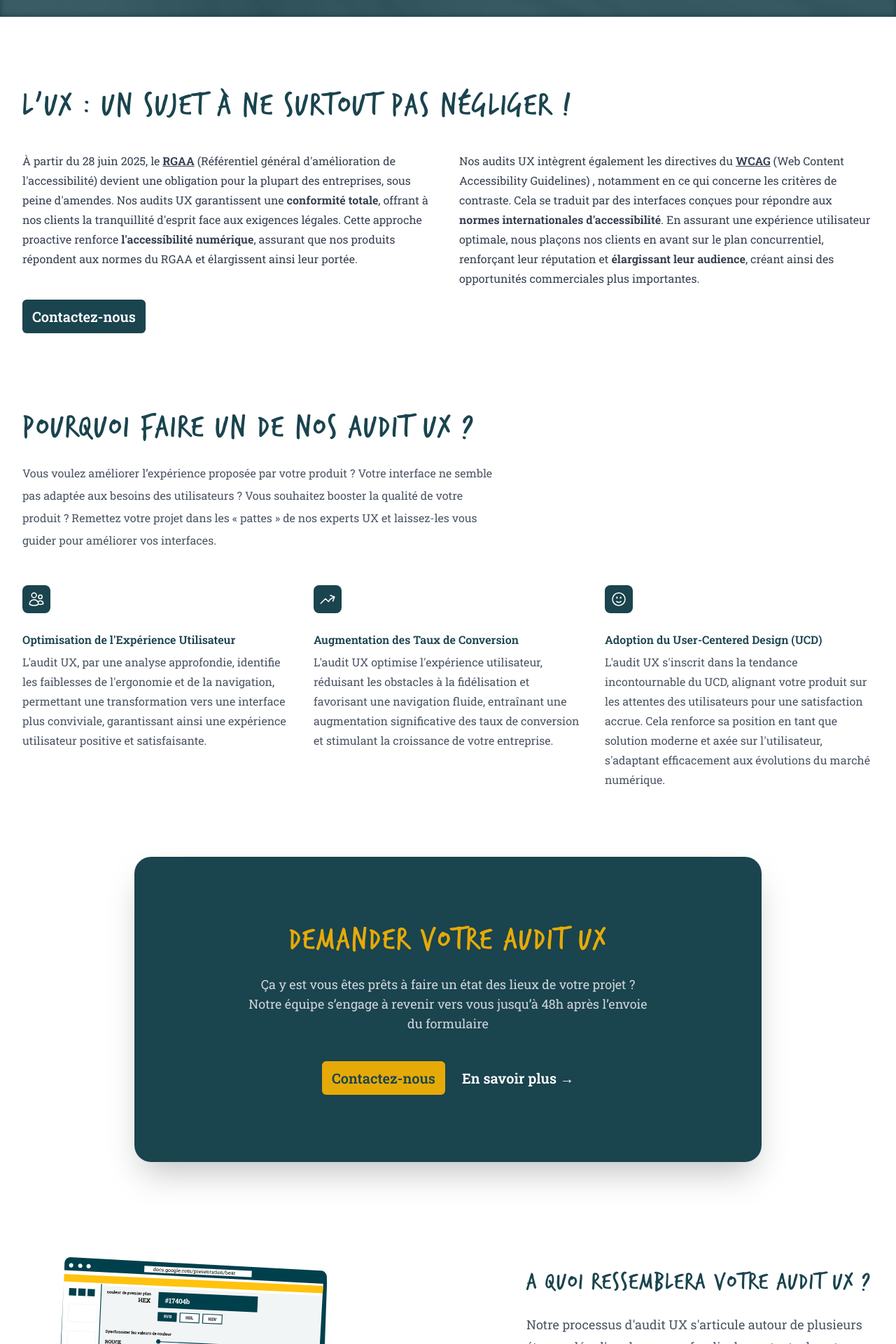
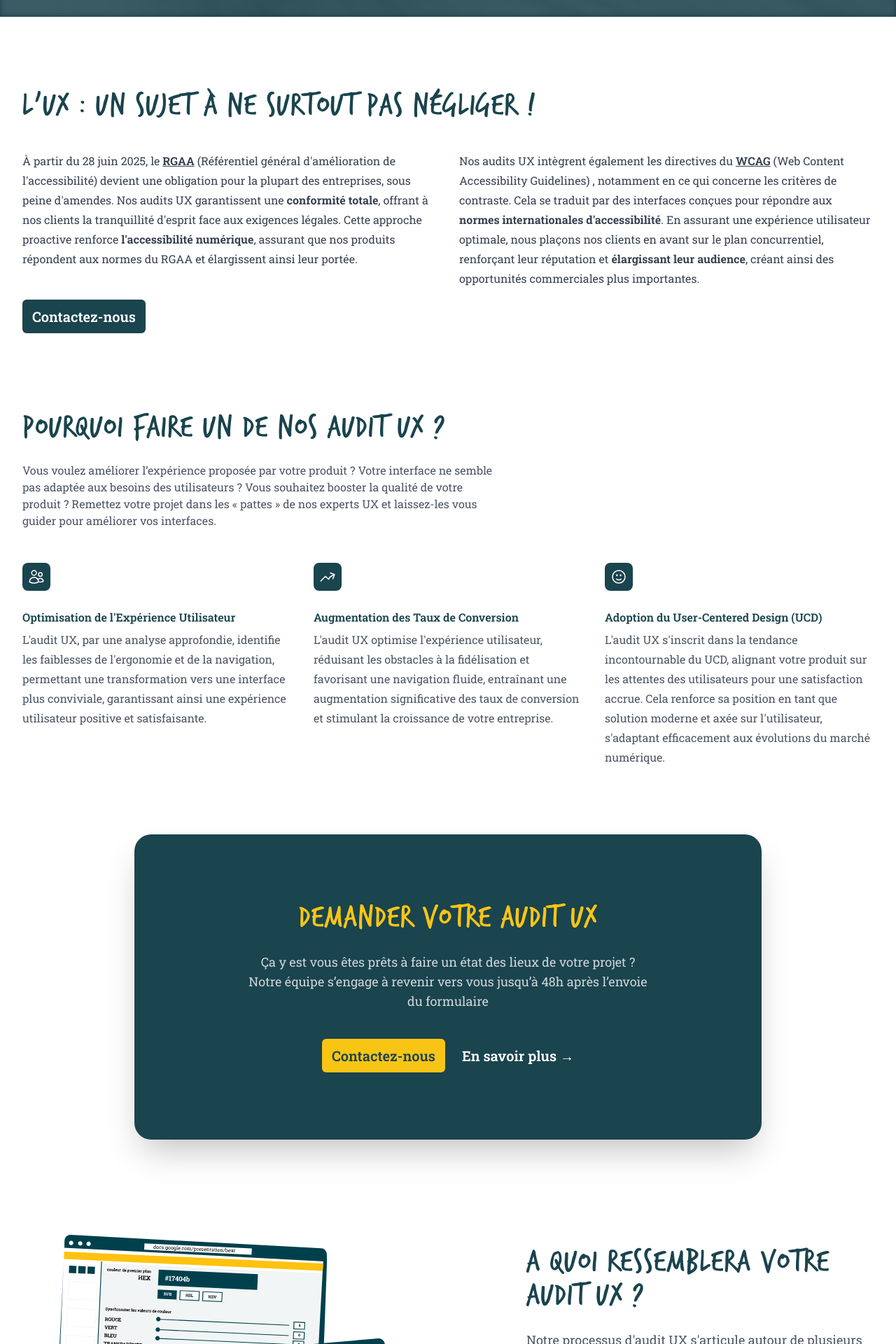
Before and after one commit to BearStudio/landing-page-audit-ux, a Next.js app: page / in a window 1280 px wide. Shown: the part 640-2560 px from the top of the page at 70% size. Built offline with nearby package versions, Linux system fonts and the light colour scheme.

Commit message:
retours lors des démos

```diff
--- a/src/components/CTASection1.tsx
+++ b/src/components/CTASection1.tsx
@@ -2,7 +2,7 @@ export default function CTASection1() {
   return (
     <div className="bg-white py-20">
       <article className="mx-auto max-w-4xl relative isolate overflow-hidden bg-secondary py-24 text-center shadow-2xl sm:rounded-3xl ">
-        <h2 className="mx-auto max-w-2xl text-3xl tracking-wider font-TrashHand text-primary sm:text-5xl">
+        <h2 className="mx-auto max-w-2xl text-3xl tracking-wide font-TrashHand text-primary sm:text-5xl">
           Demander votre audit UX
         </h2>
         <p className="sm:mx-auto mx-6 mt-6 max-w-xl text-md lg:text-lg leading-8 text-gray-300">
--- a/src/components/CTASection2.tsx
+++ b/src/components/CTASection2.tsx
@@ -2,7 +2,7 @@ export default function CTASection1() {
   return (
     <div className="bg-white pt-24">
       <article className="mx-auto max-w-4xl relative isolate overflow-hidden bg-secondary py-24 text-center shadow-2xl sm:rounded-3xl ">
-        <h2 className="mx-auto max-w-2xl text-3xl tracking-wider font-TrashHand text-primary sm:text-5xl">
+        <h2 className="mx-auto max-w-2xl text-3xl tracking-wide font-TrashHand text-primary sm:text-5xl">
           Pas encore convaincu ?
         </h2>
         <p className="sm:mx-auto mx-6 mt-6 max-w-xl text-md lg:text-lg leading-8 text-gray-300">
@@ -12,10 +12,10 @@ export default function CTASection1() {
         <section className="mt-10 flex items-center justify-center gap-x-6">
           <a
             href="https://www.bearstudio.fr/demandez-votre-mini-audit-ux-gratuit"
-            className="text-md lg:text-xl font-semibold leading-6 text-white"
+            className="rounded-md bg-primary px-3.5 py-2.5 text-md lg:text-xl font-semibold text-secondary shadow-sm hover:opacity-80 focus-visible:outline focus-visible:outline-2 focus-visible:outline-offset-2 focus-visible:outline-white"
             target="_blank"
           >
-            En savoir plus <span aria-hidden="true">→</span>
+            En savoir plus
           </a>
         </section>
       </article>
--- a/src/components/Deliverable.tsx
+++ b/src/components/Deliverable.tsx
@@ -26,10 +26,10 @@ export default function DeliverableSection() {
     <div className="overflow-hidden bg-white py-12">
       <article className="mx-auto max-w-7xl px-6 lg:px-8 grid grid-cols-1 gap-x-24 lg:grid-cols-2">
         <section className="lg:ml-auto lg:pl-4 lg:pt-4 lg:max-w-lg">
-          <h2 className="mt-2 text-3xl font-TrashHand tracking-wider text-secondary sm:text-4xl">
+          <h2 className="mt-2 text-3xl font-TrashHand tracking-wide text-secondary sm:text-5xl">
             A quoi ressemblera votre audit UX ?
           </h2>
-          <p className="mt-6 text-lg leading-8 text-gray-600">
+          <p className="mt-6 text-lg text-gray-600">
             Notre processus d&apos;audit UX s&apos;articule autour de plusieurs
             étapes clés : l&apos;analyse approfondie du contexte de votre
             projet, la définition précise des objectifs de l&apos;audit, et la
@@ -39,12 +39,12 @@ export default function DeliverableSection() {
             pertinents et axés sur l&apos;optimisation de votre expérience
             utilisateur.
           </p>
-          <dl className="mt-10 max-w-xl space-y-8 text-base leading-7 text-gray-600 lg:max-w-none">
+          <dl className="mt-10 max-w-xl space-y-8 text-base text-gray-600 lg:max-w-none">
             {features.map((feature) => (
               <div key={feature.name} className="relative pl-9">
                 <dt className="inline font-semibold text-secondary">
                   <feature.icon
-                    className="absolute left-0 top-1 h-6 w-6"
+                    className="absolute left-0 h-6 w-6"
                     aria-hidden="true"
                   />
                   {feature.name}
--- a/src/components/Faq.tsx
+++ b/src/components/Faq.tsx
@@ -76,7 +76,7 @@ export default function FAQSection() {
   return (
     <div className="bg-white">
       <article className="mx-auto max-w-3xl px-6 py-24 lg:px-8">
-        <h2 className="text-3xl font-TrashHand leading-10 tracking-wider text-secondary text-center sm:text-5xl">
+        <h2 className="text-3xl font-TrashHand tracking-wide text-secondary text-center sm:text-5xl">
           Questions fréquentes sur l’UX
         </h2>
         <dl className="mt-10">
--- a/src/components/UXMatter.tsx
+++ b/src/components/UXMatter.tsx
@@ -2,7 +2,7 @@ export default function UXMatterSection() {
   return (
     <div className="bg-white py-24">
       <article className="mx-auto max-w-7xl px-6 lg:px-8">
-        <h1 className="mt-2 text-3xl font-TrashHand tracking-wider text-secondary sm:text-5xl">
+        <h1 className="mt-2 text-3xl font-TrashHand tracking-wide text-secondary sm:text-5xl">
           L’UX : un sujet à ne surtout pas négliger !
         </h1>
         <section className="mt-10 grid grid-cols-1 gap-8 text-base leading-7 text-gray-700 lg:grid-cols-2">
--- a/src/components/feature.tsx
+++ b/src/components/feature.tsx
@@ -30,10 +30,10 @@ export default function FeatureSection() {
     <article className="bg-white py-4">
       <section className="mx-auto max-w-7xl px-6 lg:px-8">
         <section className="mx-auto max-w-2xl lg:mx-0">
-          <h2 className="text-3xl tracking-wider font-TrashHand text-secondary sm:text-5xl">
+          <h2 className="text-3xl tracking-wide font-TrashHand text-secondary sm:text-5xl">
             Pourquoi faire un de nos audit UX ?
           </h2>
-          <p className="mt-6 text-md leading-8 text-gray-600">
+          <p className="mt-6 text-md text-gray-600">
             Vous voulez améliorer l’expérience proposée par votre produit ?
             Votre interface ne semble pas adaptée aux besoins des utilisateurs ?
             Vous souhaitez booster la qualité de votre produit ? Remettez votre
--- a/src/components/footer.tsx
+++ b/src/components/footer.tsx
@@ -128,7 +128,7 @@ export default function FooterSection() {
           alt="Logo du BearStudio"
         ></Icon>
         <p className="mt-8 md:mt-0 flex-1 text-center text-sm leading-5 text-primary">
-          &copy; 2024 BearStudio, Inc. All rights reserved.
+          &copy; 2024 BearStudio, Tous droits réservés.
         </p>
       </article>
     </footer>
--- a/src/components/hero.tsx
+++ b/src/components/hero.tsx
@@ -22,7 +22,7 @@ export default function HeroSection() {
         />
         <div className="absolute inset-0 -z-10 h-full w-full object-cover bg-secondary opacity-85"></div>
         <section className="mx-auto max-w-3xl py-24 sm:py-32 lg:py-40 text-center">
-          <h1 className="text-3xl tracking-wider font-TrashHand text-primary sm:text-6xl">
+          <h1 className="text-3xl tracking-wide font-TrashHand text-primary sm:text-6xl">
             Votre produit : au top des standards de l&apos;UX ?
           </h1>
           <p className="mt-6 text-md lg:text-xl mx-4 font-bold leading-8 text-gray-300">
--- a/tailwind.config.ts
+++ b/tailwind.config.ts
@@ -15,7 +15,7 @@ const config: Config = {
           "conic-gradient(from 180deg at 50% 50%, var(--tw-gradient-stops))",
       },
       colors: {
-        primary: "#E6AA08",
+        primary: "#F9C515",
         secondary: "#1A444E",
       },
       fontFamily: {
```
